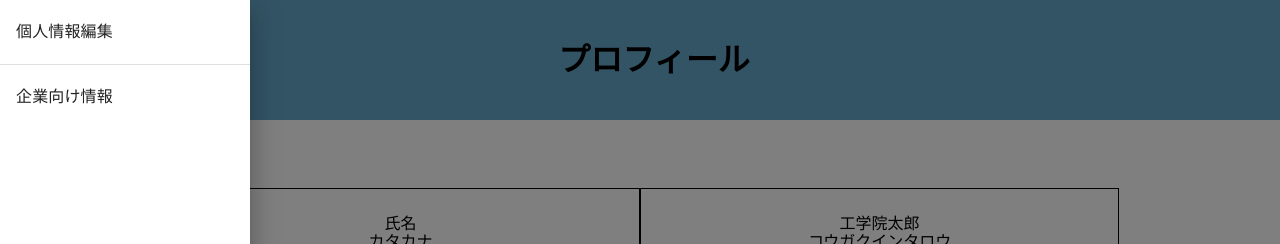
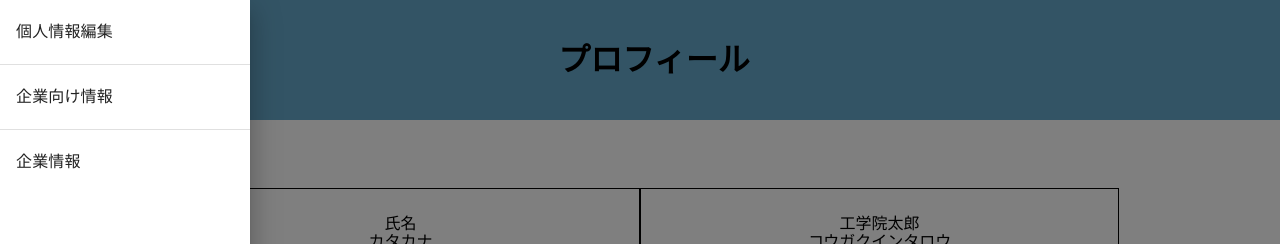
Before and after one commit to hayatosuzuki3228/CVAISotuken, a React (Vite) app: page /profile-st in a window 1280 px wide. Both pictures are taken after a click on the button "menu". Shown: the top 244 px of the page. Built offline with nearby package versions, Linux system fonts and the light colour scheme.

Commit message:
細かい修正＋追加

```diff
--- a/src/Page/profile-com.jsx
+++ b/src/Page/profile-com.jsx
@@ -21,14 +21,15 @@ export function CProfile() {
 
   const navigate = useNavigate();
   const OnClick = () => {
-    navigate("");
     navigate("/profile-com-edit");
   };
   const OnClick2 = () => {
-    navigate("");
-
     navigate("/profile-st");
   };
+  const OnClick3 = () => {
+    navigate("/profile-st-com");
+  };
+
   const [open, setOpen] = React.useState(false);
   const toggleDrawer = (newOpen) => () => {
     setOpen(newOpen);
@@ -67,6 +68,14 @@ export function CProfile() {
                   </ListItemButton>
                 </ListItem>
               </List>
+              <Divider />
+              <List>
+                <ListItem disablePadding>
+                  <ListItemButton onClick={OnClick3}>
+                    <ListItemText primary="企業向け情報" />
+                  </ListItemButton>
+                </ListItem>
+              </List>
             </Box>
           </Drawer>
         </div>
@@ -74,6 +83,7 @@ export function CProfile() {
         <h1>企業プロフィール</h1>
       </header>
 
+      <Box my={4} alignContent="center" component="section" gap={4} p={2}>
         <div className="info" style={{ textAlign: "center" }}>
           <div className="half-box black">
             <font size="3.5">
@@ -226,6 +236,7 @@ export function CProfile() {
             </font>
           </div>
         </div>
+      </Box>
 
       <div className="div-padding">
         <button className="button" onClick={OnClick}>
--- a/src/Page/profile-st.jsx
+++ b/src/Page/profile-st.jsx
@@ -27,6 +27,9 @@ export function SProfile() {
   };
   const OnClick2 = () => {
     navigate("/profile-st-com");
+  };
+  const OnClick3 = () => {
+    navigate("/profile-com");
   };
 
   const [open, setOpen] = React.useState(false);
@@ -64,6 +67,14 @@ export function SProfile() {
                 <ListItem disablePadding>
                   <ListItemButton onClick={OnClick2}>
                     <ListItemText primary="企業向け情報" />
+                  </ListItemButton>
+                </ListItem>
+              </List>
+              <Divider />
+              <List>
+                <ListItem disablePadding>
+                  <ListItemButton onClick={OnClick3}>
+                    <ListItemText primary="企業情報" />
                   </ListItemButton>
                 </ListItem>
               </List>
@@ -196,14 +207,12 @@ export function SProfile() {
           </div>
         </div>
       </Box>
-      <Box my={4} alignContent="center" component="section" gap={4} p={2}>
       <div className="div-padding">
         <button className="button" onClick={OnClick}>
           情報を編集する
         </button>
         <button className="button">戻る</button>
       </div>
-      </Box>
     </>
   );
 }
--- a/src/Page/styles.css
+++ b/src/Page/styles.css
@@ -33,10 +33,11 @@
 
 .div-padding {
   display: flex;
-  /*padding-top: 70px;
-  padding: 20px;*/
+  padding-top: 3%;
+  /*padding: 20px;*/
   padding-left: 20%;
   padding-right: 20%;
+  padding-bottom: 5%;
   justify-content: space-between;
 }
 
```
Lines whose indentation alone changed are shown as unchanged.
